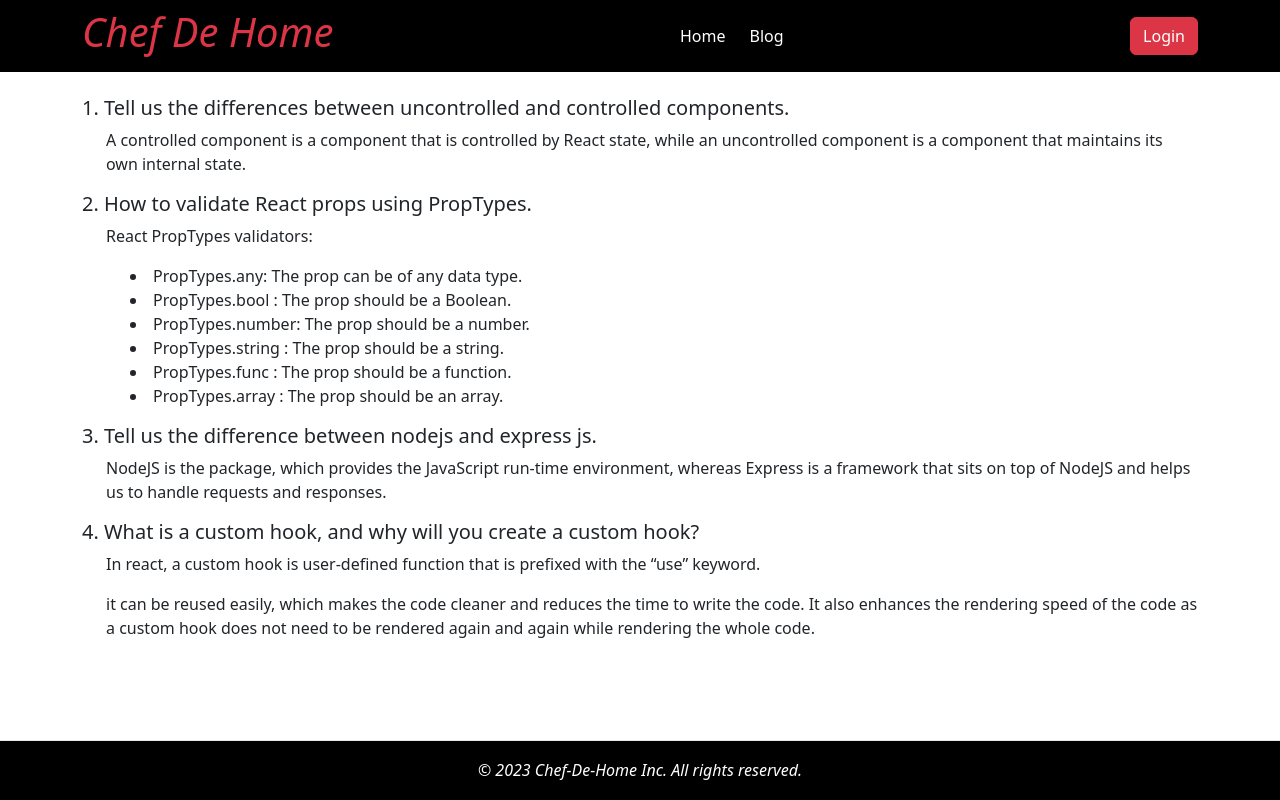
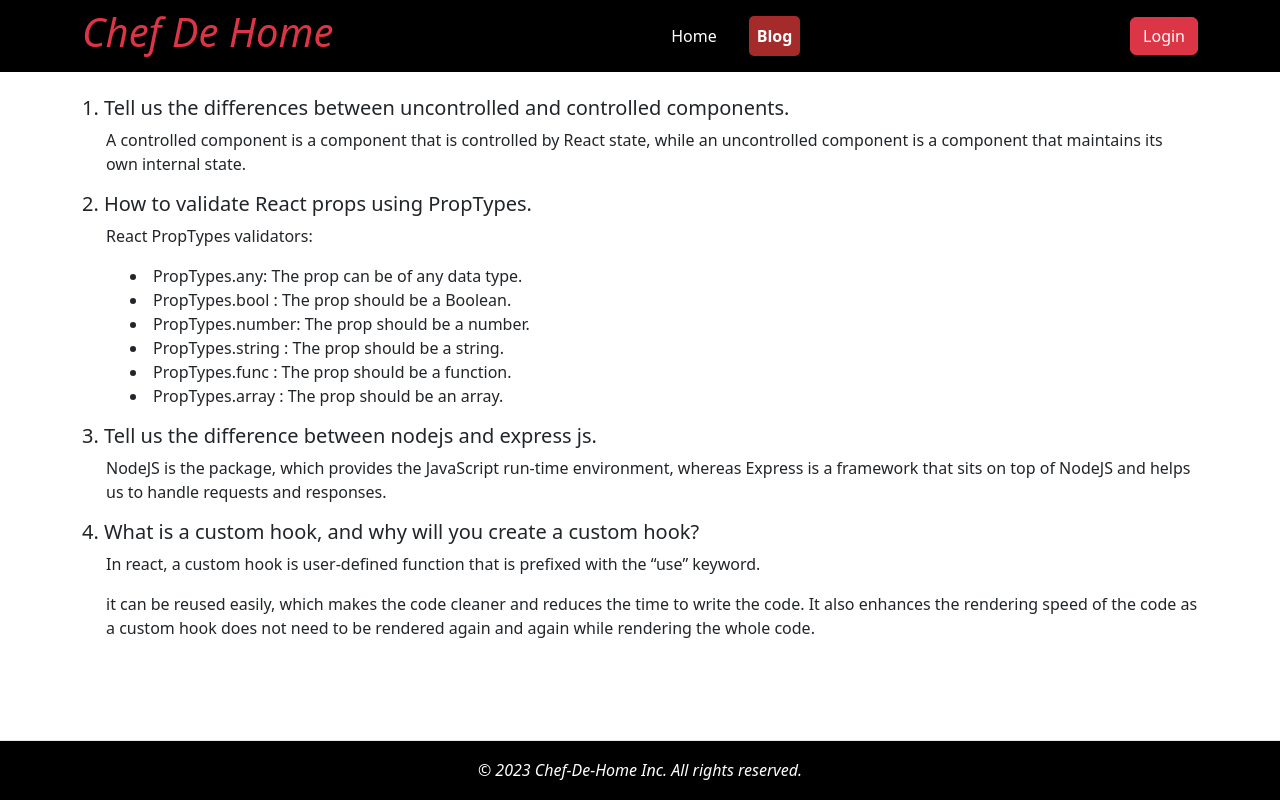
Before and after one commit to Engarif3/Chef-De-Home-Client-Side, a React (Vite) app: page /blog in a window 1280 px wide. Built offline with nearby package versions, Linux system fonts and the light colour scheme; no server answers.

Commit message:
active link added

```diff
--- a/src/index.css
+++ b/src/index.css
@@ -0,0 +1,8 @@
+nav a.active{
+    font-weight: bolder;
+    background-color: brown;
+    border-radius: 5px;
+    text-align: center;
+    padding-left: 5px;
+    padding-right: 5px;
+}
--- a/src/shared/Navbar/Navigationbar.jsx
+++ b/src/shared/Navbar/Navigationbar.jsx
@@ -1,17 +1,18 @@
 import React, { useContext } from "react";
 import { Button, Container, Nav, Navbar } from "react-bootstrap";
-import { Link } from "react-router-dom";
+import { Link, NavLink } from "react-router-dom";
 import OverlayTrigger from "react-bootstrap/OverlayTrigger";
 import Tooltip from "react-bootstrap/Tooltip";
 import { FaUserCircle } from "react-icons/fa";
 import { AuthContext } from "../../Provider/AuthProvider";
 
-
 const Navigationbar = () => {
   const { user, logOut } = useContext(AuthContext);
 
   const handleLogOut = () => {
-    logOut().then().catch(error => console.log(error));
+    logOut()
+      .then()
+      .catch((error) => console.log(error));
   };
 
   const renderTooltip = (props) => (
@@ -21,26 +22,38 @@ const Navigationbar = () => {
     </Tooltip>
   );
 
+  return (
+    <div>
+      <div>
+        <Navbar
+          collapseOnSelect
+          expand="lg"
+          bg="black"
+          variant="light"
+          style={{ position: "relative", top: 0 }}
+        >
+          <Container>
+            <Navbar.Toggle
+              aria-controls="responsive-navbar-nav"
+              className="bg-white"
+            />
+            <Navbar.Collapse id="responsive-navbar-nav">
+              <h1 className="text-danger fst-italic">Chef De Home</h1>
+              <Nav className="mx-auto d-flex align-items-center gap-4">
+                <NavLink
+                  className="nav-link text-decoration-none text-white"
+                  to={"/"}
+                >
+                  Home
+                </NavLink>
+                <NavLink
+                  className="nav-link text-decoration-none text-white"
+                  to={"/blog"}
+                >
+                  Blog
+                </NavLink>
+              </Nav>
 
-  return (
-    <div
-
-    >
-      <div>
-        <Navbar collapseOnSelect expand="lg" bg="black" variant="light" style={{position: "relative", top: 0}}>
-          <Container>
-            <Navbar.Toggle aria-controls="responsive-navbar-nav" className="bg-white" />
-            <Navbar.Collapse id="responsive-navbar-nav">
-            <h1 className="text-danger fst-italic">Chef De Home</h1>
-              <Nav className="mx-auto d-flex align-items-center gap-4 ">
-
-                <Link className="text-decoration-none text-white" to={"/"}>
-                  Home
-                </Link>
-
-                <Link className="text-decoration-none text-white" to={"/blog"} >Blog</Link>
-                {/* <Link className="text-decoration-none text-white" to={"/private"}>Private</Link> */}
-              </Nav>
               <Nav className="d-flex  align-items-center gap-2">
                 {user && (
                   <OverlayTrigger
@@ -48,7 +61,10 @@ const Navigationbar = () => {
                     delay={{ show: 50, hide: 200 }}
                     overlay={renderTooltip}
                   >
-                    <Button className="d-flex justify-content-center align-items-center rounded-circle m-0 p-0  " variant="primary" >
+                    <Button
+                      className="d-flex justify-content-center align-items-center rounded-circle m-0 p-0  "
+                      variant="primary"
+                    >
                       <FaUserCircle
                         style={{ fontSize: "2.5rem" }}
                         className="m-0 p-0"
@@ -58,7 +74,9 @@ const Navigationbar = () => {
                 )}
 
                 {user ? (
-                  <Button variant="danger" onClick={handleLogOut}>Logout</Button>
+                  <Button variant="danger" onClick={handleLogOut}>
+                    Logout
+                  </Button>
                 ) : (
                   <Link to={"/login"}>
                     <Button variant="danger">Login</Button>
```
